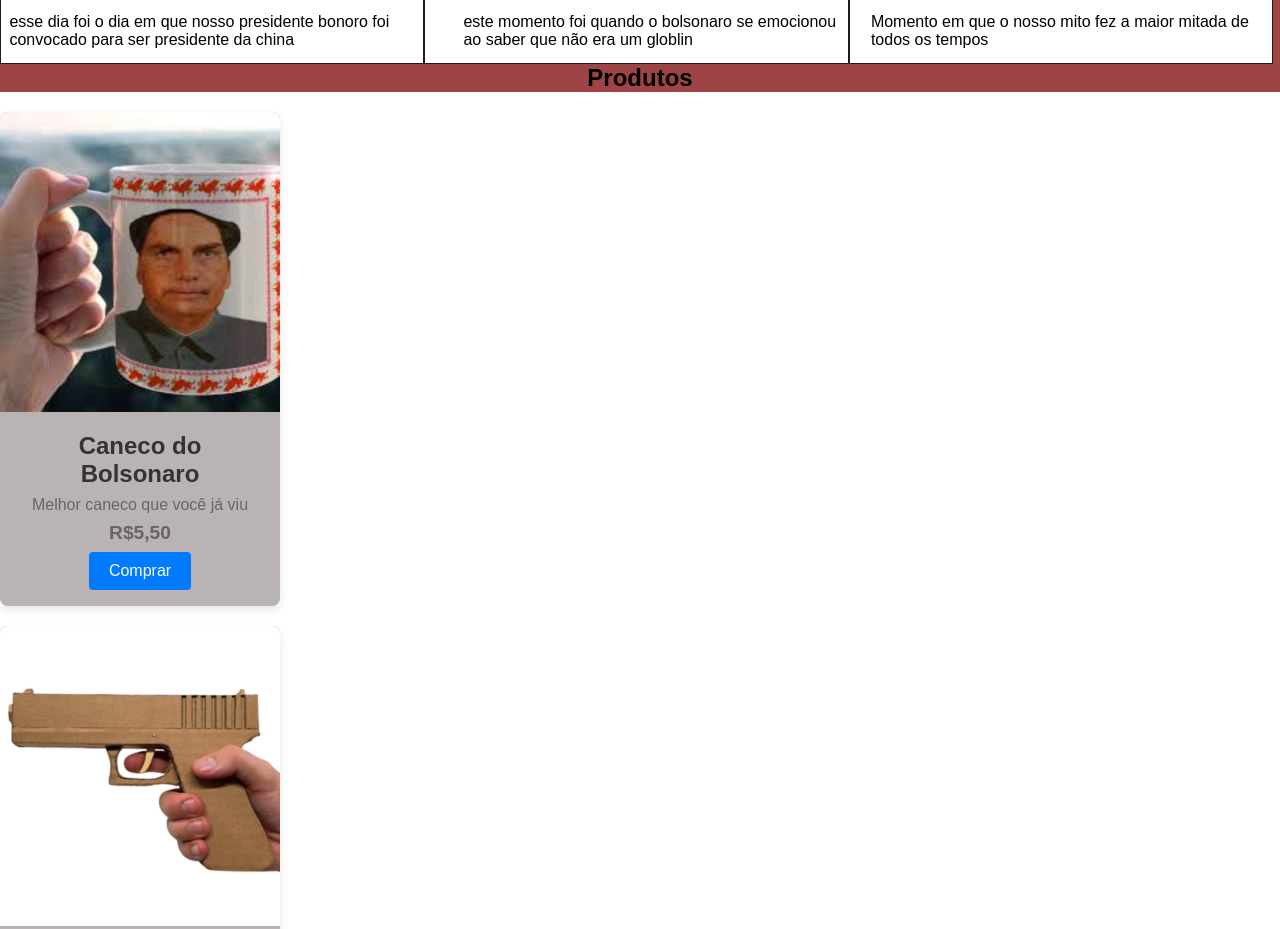
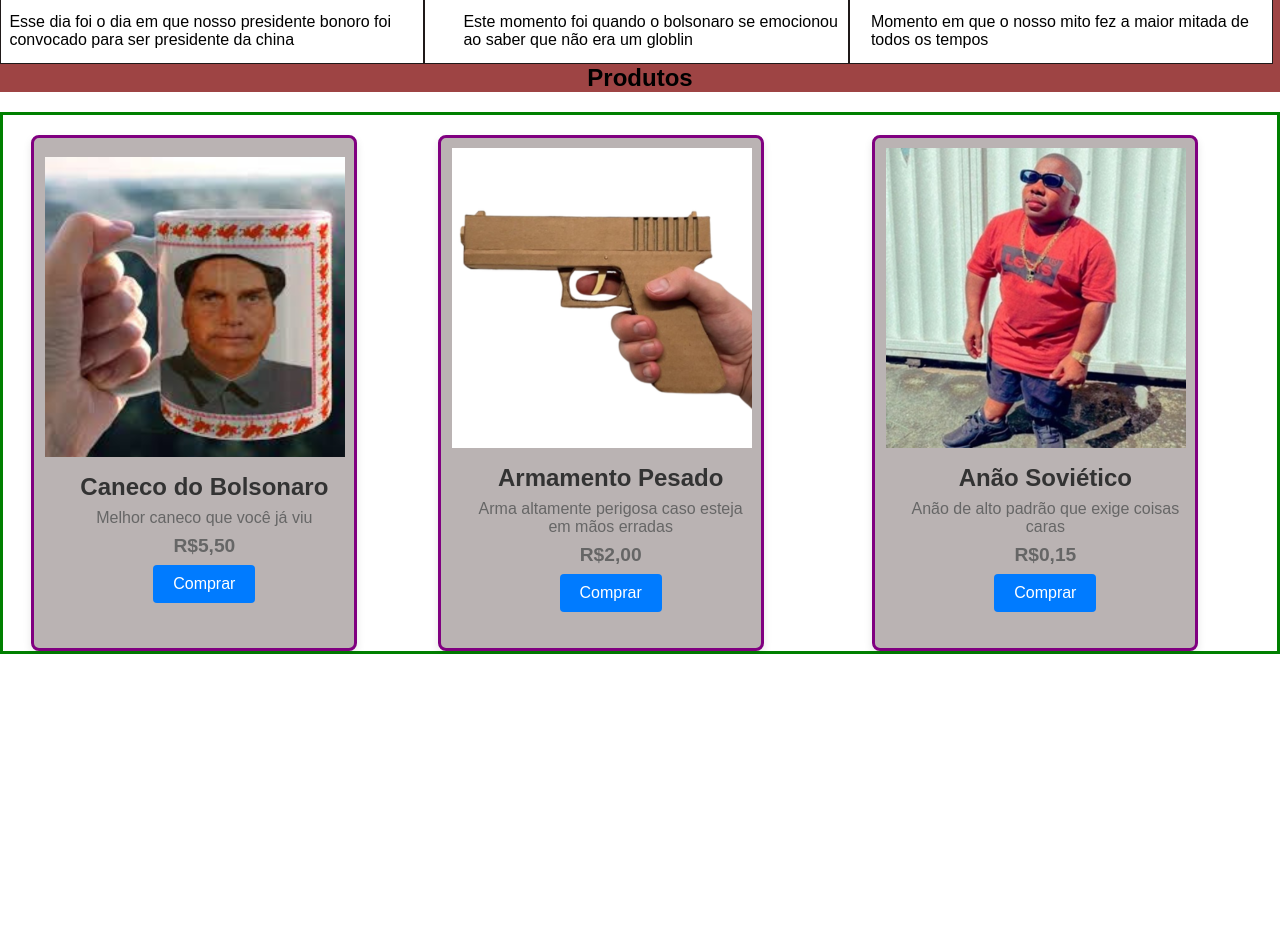
Before and after one commit to paskuarelli/site-bolsonaro, a plain HTML site: page index.html in a window 1280 px wide. Shown: the part 720-1649 px from the top of the page. After the commit the page ends 1374 px from the top, so only its background shows below. Drawn offline with Linux system fonts and the light colour scheme.

Commit message:
alterações

```diff
--- a/estilo.css
+++ b/estilo.css
@@ -1,5 +1,3 @@
-@charset "utf-8";
-
 body {
     font-family: Arial, Helvetica, sans-serif;
     margin: 0;
@@ -73,7 +71,8 @@
 }
 
 .produtos {
-    background-color: rgb(158, 68, 68);;
+    background-color: rgb(158, 68, 68);
+    ;
     width: 300;
     height: 3%;
     margin: 0;
@@ -87,8 +86,8 @@
     background-color: #bab3b3;
     border-radius: 8px;
     box-shadow: 0 4px 8px rgba(0, 0, 0, 0.1);
-    width:280px;
-    overflow: hidden;
+    width: 280px;
+    /*overflow: hidden;*/
     text-align: center;
     margin-top: 20px;
 }
@@ -133,3 +132,32 @@
 .buy-button:hover {
     background-color: #0056b3;
 }
+
+
+.gridcontainer {
+    display: grid;
+    grid-template-columns: repeat(3, 1fr);
+    gap: 30px;
+    /*padding: 20px;*/
+    border: solid 3px green;
+}
+
+
+.griditems {
+    display: grid;
+    padding: 20px;
+    border-radius: 8px;
+    justify-content: space-between;
+    align-items: center;
+    align-content: center;
+    border: solid 3px purple;
+}
+
+.griditems img {
+    transform: translateX(-3%);
+    margin-top: -10px;
+}
+
+.griditems:first-of-type {
+    margin-left: 7%;
+}
--- a/index.html
+++ b/index.html
@@ -1,9 +1,11 @@
 <!DOCTYPE html>
+
 <head>
-    <meta charset="utf-8" />
+    <meta charset="utf-8">
     <title>BolsoStore</title>
-    <link rel="stylesheet" href="estilo.css" />
+    <link rel="stylesheet" href="estilo.css">
 </head>
+
 <body>
 
     <div class="cabecalho">
@@ -14,7 +16,12 @@
         <img src="bolso.jpeg" alt="apresentacao">
         <div class="apresentation">
             <h2>Bolsonaro?</h2>
-        <p>Olá! Eu sou da BolsoStore, uma empresa focada em criar experiências únicas para nossos clientes. Aqui na PasStore, trabalhamos com inovação, sempre buscando novas maneiras de melhorar o dia a dia das pessoas. Seja através de produtos criativos ou serviços personalizados, nosso objetivo é entregar soluções que façam a diferença. Estamos comprometidos com a qualidade e com um atendimento próximo, porque acreditamos que cada cliente merece uma experiência especial. Na PasStore, inovação e cuidado caminham juntos.</p>
+            <p>Olá! Eu sou da BolsoStore, uma empresa focada em criar experiências únicas para nossos clientes. Aqui na
+                PasStore, trabalhamos com inovação, sempre buscando novas maneiras de melhorar o dia a dia das pessoas.
+                Seja através de produtos criativos ou serviços personalizados, nosso objetivo é entregar soluções que
+                façam a diferença. Estamos comprometidos com a qualidade e com um atendimento próximo, porque
+                acreditamos que cada cliente merece uma experiência especial. Na PasStore, inovação e cuidado caminham
+                juntos.</p>
         </div>
     </div>
 
@@ -25,14 +32,14 @@
     <div class="feitos">
         <img src="bolsonaro 1.png" class="img" alt="bolsonaro">
         <div class="textonaro1">
-        <p>esse dia foi o dia em que nosso presidente bonoro foi convocado para ser presidente da china</p>
+            <p>Esse dia foi o dia em que nosso presidente bonoro foi convocado para ser presidente da china</p>
         </div>
     </div>
 
     <div class="feitos">
         <img src="bolsonaro 2.png" class="img" alt="bolsonaro">
         <div class="textonaro2">
-        <p>este momento foi quando o bolsonaro se emocionou ao saber que não era um globlin</p>
+            <p>Este momento foi quando o bolsonaro se emocionou ao saber que não era um globlin</p>
         </div>
     </div>
 
@@ -46,8 +53,8 @@
     <div class="produtos">
         <h2>Produtos</h2>
     </div>
-
-    <div class="card">
+    <div class="gridcontainer">
+        <div class="card griditems">
             <img src="caneco.png" class="caneca" alt="card-image">
             <div class="card-content">
                 <h3>Caneco do Bolsonaro</h3>
@@ -58,7 +65,7 @@
         </div>
 
 
-    <div class="card">
+        <div class="card griditems">
             <img src="arma.png" class="arma" alt="card-image">
             <div class="card-content">
                 <h3>Armamento Pesado</h3>
@@ -68,7 +75,7 @@
             </div>
         </div>
 
-    <div class="card">
+        <div class="card griditems">
             <img src="anao.png" class="anao" alt="card-image">
             <div class="card-content">
                 <h3>Anão Soviético</h3>
@@ -77,6 +84,7 @@
                 <button class="buy-button">Comprar</button>
             </div>
         </div>
+    </div>
+</body>
 
-    </body>
 </html>
```
Lines whose indentation alone changed are shown as unchanged.
